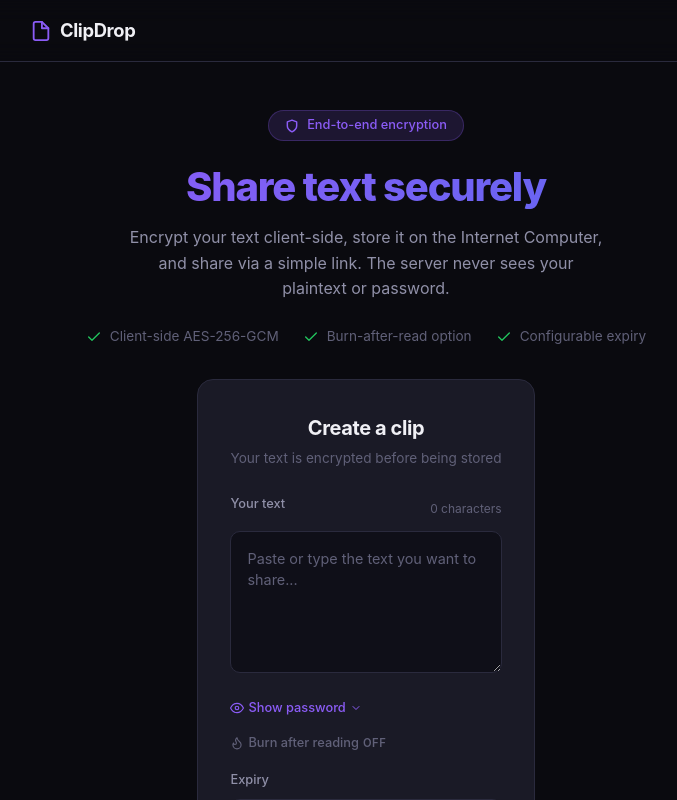
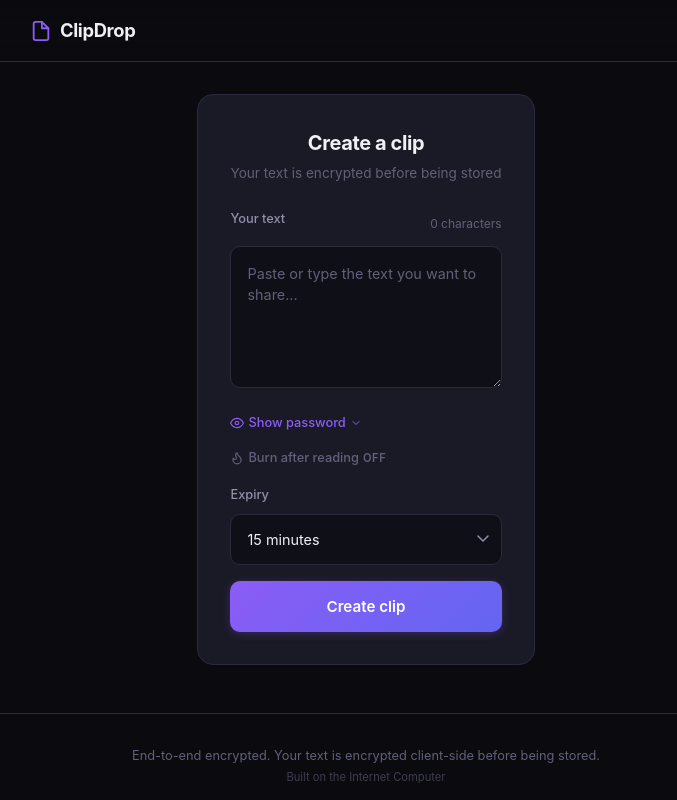
Before and after one commit to ninegua/kopicat, a SvelteKit app: page / in a window 1280 px wide. Shown: the top 800 px of the page, without its empty margins (274-951 px from the left). Built offline with nearby package versions, Linux system fonts and the light colour scheme.

Commit message:
Adjust the view

```diff
--- a/src/routes/+page.svelte
+++ b/src/routes/+page.svelte
@@ -7,8 +7,7 @@
 	import { generateClipId } from '$lib/words';
 	import Header from '$lib/components/Header.svelte';
 	import Footer from '$lib/components/Footer.svelte';
-	import Hero from '$lib/components/Hero.svelte';
-	import CreateForm from '$lib/components/CreateForm.svelte';
+		import CreateForm from '$lib/components/CreateForm.svelte';
 	import DecryptForm from '$lib/components/DecryptForm.svelte';
 	import ResultView from '$lib/components/ResultView.svelte';
 	import ShareModal from '$lib/components/ShareModal.svelte';
@@ -149,7 +148,6 @@
 		{:else if currentMode === 'result'}
 			<ResultView />
 		{:else}
-			<Hero />
 			<CreateForm onCreate={handleCreate} />
 		{/if}
 	{/if}
@@ -167,6 +165,7 @@
 		display: flex;
 		flex-direction: column;
 		align-items: center;
+		padding-top: var(--space-xl);
 		padding-bottom: var(--space-2xl);
 	}
 </style>
```
